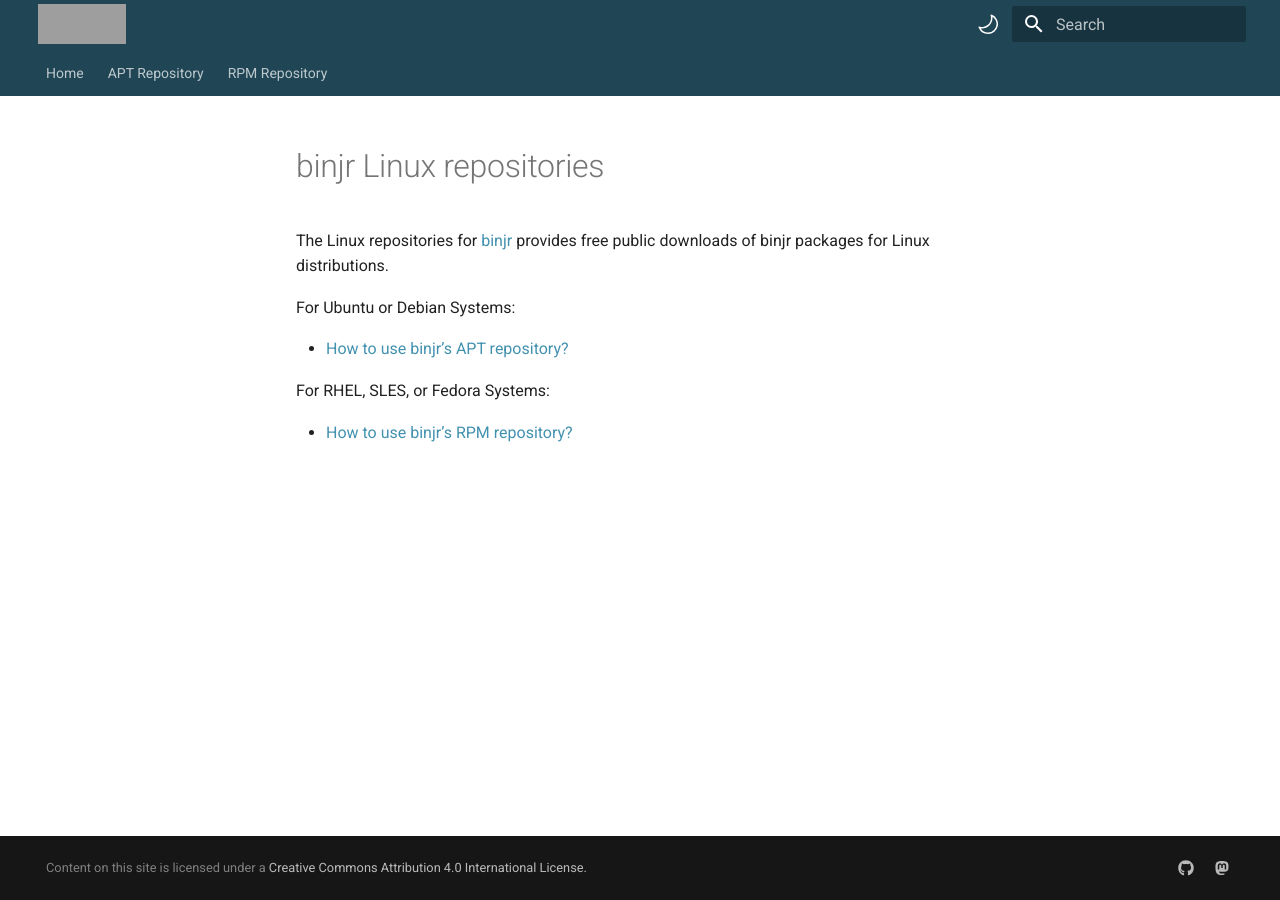
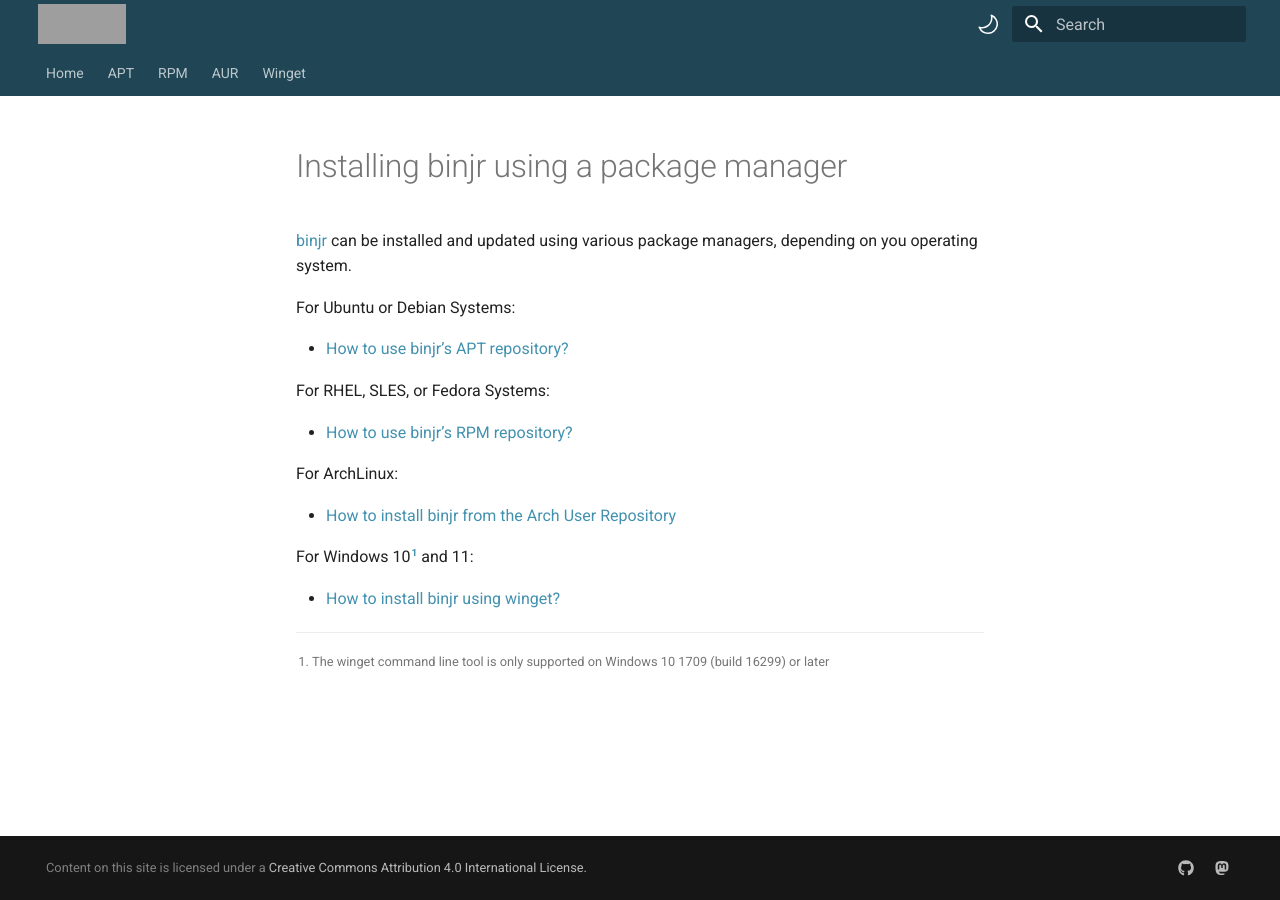
Before and after one commit to binjr/repos.binjr.eu, an MkDocs documentation site: the page built from docs/README.md, in a window 1280 px wide. Built offline with MkDocs 1.6.1 and Material for MkDocs 9.7.7, drawn with Linux system fonts in a browser that asks for light colours.

Commit message:
Added instructions on using AUR and Winget

```diff
--- a/docs/README.md
+++ b/docs/README.md
@@ -1,7 +1,6 @@
-# binjr Linux repositories
+# Installing binjr using a package manager
 
-The Linux repositories for [binjr](https://binjr.eu) provides free public downloads of binjr packages
-for Linux distributions.
+[binjr](https://binjr.eu) can be installed and updated using various package managers, depending on you operating system.
 
 For Ubuntu or Debian Systems:
 
@@ -10,3 +9,13 @@
 For RHEL, SLES, or Fedora Systems:
 
 - [How to use binjr's RPM repository?](/rpm)
+
+For ArchLinux:
+
+- [How to install binjr from the Arch User Repository](/aur)
+
+For Windows 10[^1] and 11:
+
+- [How to install binjr using winget?](/winget)
+
+[^1]: The winget command line tool is only supported on Windows 10 1709 (build 16299) or later
--- a/mkdocs.yml
+++ b/mkdocs.yml
@@ -8,11 +8,14 @@
 nav:
   - Home:
     - https://binjr.eu
-  - APT Repository:
+  - APT:
     - apt/README.md
-  - RPM Repository:
+  - RPM:
     - rpm/README.md
-
+  - AUR:
+    - aur/README.md
+  - Winget:
+    - winget/README.md
 extra_css:
   - stylesheets/extra.css
 
```
Also changed, not shown: docs/aur/README.md (added, +24 -0 lines), docs/winget/README.md (added, +29 -0 lines).
